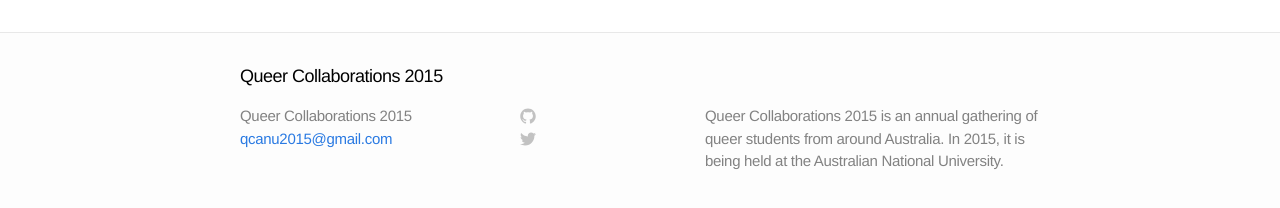
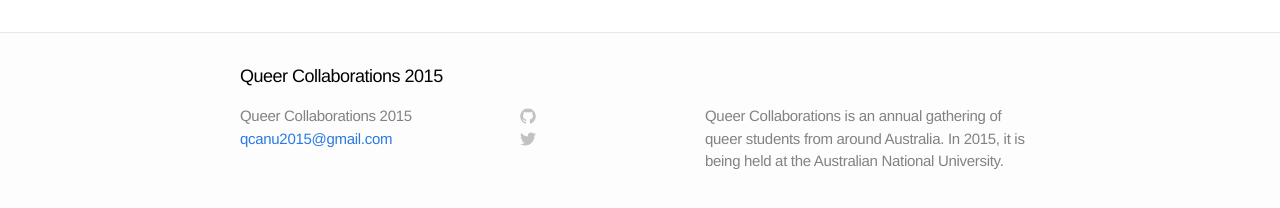
Before and after one commit to QueerCollaborations2015/website, a Jekyll site: the page built from index.html, in a window 1280 px wide. Shown: the part 481-689 px from the top of the page. Built offline with Jekyll 4.4.1, drawn with Linux system fonts in a browser that asks for light colours.

Commit message:
Grammar change in footer

```diff
--- a/_config.yml
+++ b/_config.yml
@@ -1,7 +1,7 @@
 # Site settings
 title: Queer Collaborations 2015
 email: qcanu2015@gmail.com
-description: "Queer Collaborations 2015 is an annual gathering of queer students from around Australia.  In 2015, it is being held at the Australian National University."
+description: "Queer Collaborations is an annual gathering of queer students from around Australia.  In 2015, it is being held at the Australian National University."
 baseurl: ""
 url: "http://qcanu2015.com"
 
```
